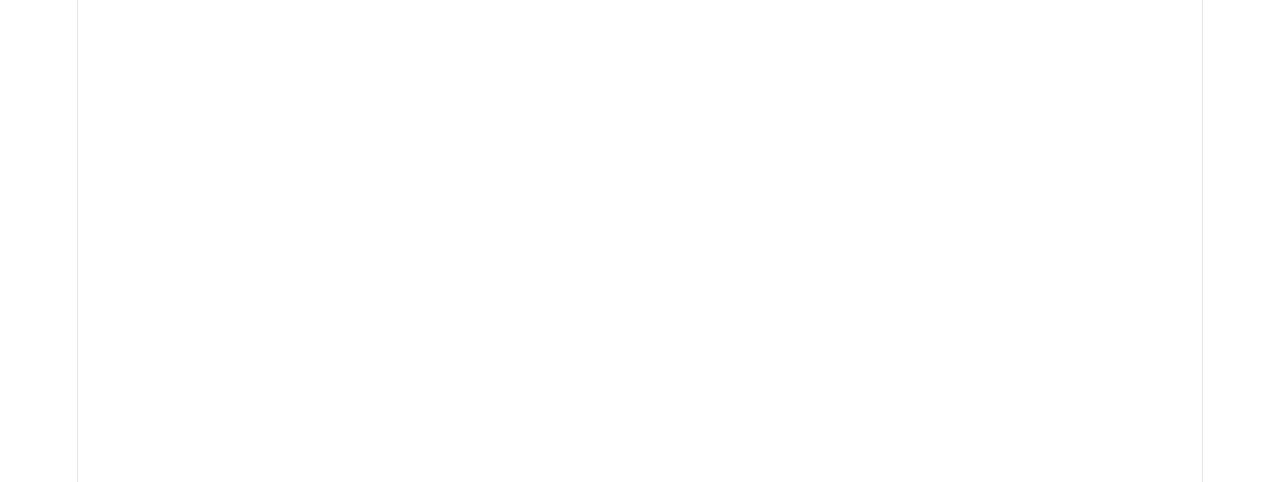
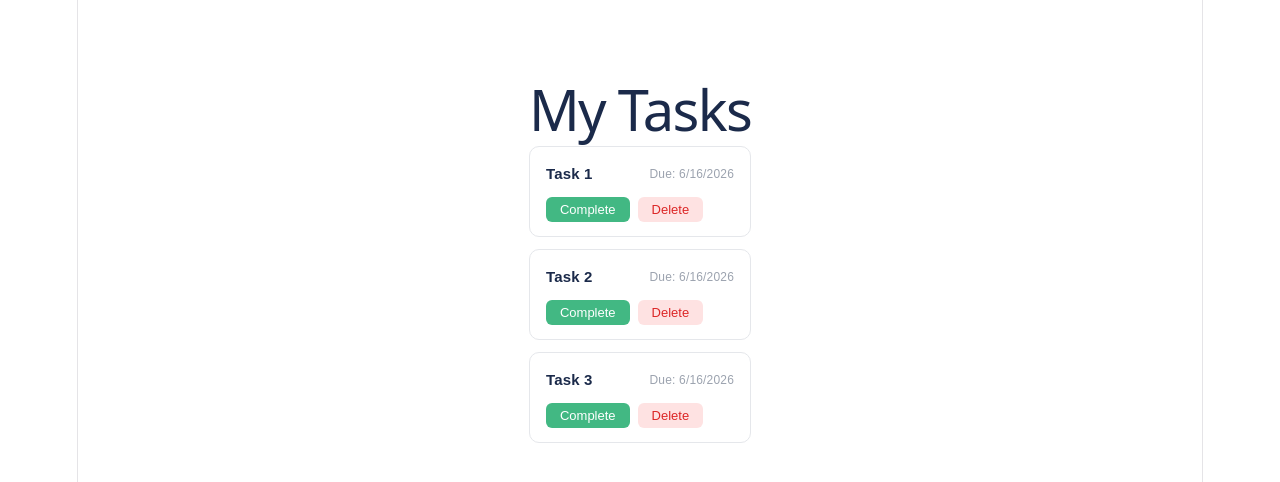
Before and after one commit to stanstan50/IBM-Frontend-Training-June2026, a Vue app in the folder ZENG_STANLEYYALE_FRONTEND/: page /task2 in a window 1280 px wide. Before the commit this address had no page. Shown: the top 482 px of the page. Built offline with nearby package versions, Linux system fonts and the light colour scheme.

Commit message:
task 2 completion

```diff
--- a/ZENG_STANLEYYALE_FRONTEND/src/router/index.ts
+++ b/ZENG_STANLEYYALE_FRONTEND/src/router/index.ts
@@ -15,6 +15,12 @@
       // lazy-loaded: this chunk only downloads when the route is visited
       component: () => import('../views/Task1.vue'),
     },
+    {
+      path: '/task2',
+      name: 'task2',
+      // lazy-loaded: this chunk only downloads when the route is visited
+      component: () => import('../views/Task2.vue'),
+    },
   ],
 })
 
--- a/ZENG_STANLEYYALE_FRONTEND/src/views/Home/Home.vue
+++ b/ZENG_STANLEYYALE_FRONTEND/src/views/Home/Home.vue
@@ -2,6 +2,7 @@
     <nav>
         <RouterLink to="/">Home</RouterLink>
         <RouterLink to="/task1">Task 1</RouterLink>
+        <RouterLink to="/task2">Task 2</RouterLink>
     </nav>
 
 </template>
--- /dev/null
+++ b/ZENG_STANLEYYALE_FRONTEND/src/views/Task2.vue
@@ -0,0 +1,86 @@
+<!--
+=============================================================
+  DAY 2 ASSIGNMENT — TaskListView.vue (Parent Component)
+  This file renders a list of TaskCard components.
+=============================================================
+-->
+<script setup lang="ts">
+import { ref } from 'vue'
+import TaskCard from './TaskCard.vue'
+import type { Task } from './TaskCard.vue'
+
+// TODO 1: Create a ref() tasks array with at least 3 sample tasks
+// Each task: { id, name, done, dueDate }
+const tasks = ref<Task[]>([])
+
+tasks.value = [
+    {
+    id: 1,
+    name: 'Task 1',
+    done: false,
+    dueDate: Date.now()
+  },
+  {
+    id: 2,
+    name: 'Task 2',
+    done: false,
+    dueDate: Date.now()
+  },
+  {
+    id: 3,
+    name: 'Task 3',
+    done: false,
+    dueDate: Date.now()
+  }
+]
+
+// TODO 2: Write handleComplete(id) — toggle the done state of the task with this id
+function handleComplete(id: number) {
+    const task = tasks.value.find(task => task.id === id)
+    if (!task) return
+
+    task.done = !task.done
+}
+
+// TODO 3: Write handleDelete(id) — remove the task with this id from the array
+function handleDelete(id: number) {
+  tasks.value = tasks.value.filter(task => task.id !== id)
+}
+</script>
+
+<template>
+  <div class="task-list-view">
+    <h1>My Tasks</h1>
+
+    <!-- TODO 4: Render a <TaskCard> for each task using v-for
+         - Pass :task="task" as a prop
+         - Listen @complete="handleComplete"
+         - Listen @delete="handleDelete"
+         - Fill the "meta" named slot with the due date
+    -->
+    <TaskCard
+      v-for="task in tasks"
+      :key="task.id"
+      :task="task"
+      @complete="handleComplete(task.id)"
+      @delete="handleDelete(task.id)"
+    >
+      <template #meta>Due: {{ new Date(task.dueDate).toLocaleDateString() }}
+      </template>
+    </TaskCard>
+    <span v-if="tasks.length === 0">No tasks remaining (either all done or deleted)</span>
+  </div>
+</template>
+
+<style scoped>
+.task-list-view {
+  max-width: 520px;
+  margin: 40px auto;
+  padding: 24px;
+  font-family: Arial, sans-serif;
+}
+.task-list-view span {
+
+}
+h1 { color: #1B2A4A; margin-bottom: 24px; }
+</style>
--- /dev/null
+++ b/ZENG_STANLEYYALE_FRONTEND/src/views/TaskCard.vue
@@ -0,0 +1,165 @@
+<!--
+=============================================================
+  DAY 2 ASSIGNMENT — Reusable TaskCard Component
+  Topic: Props, Emits, Slots, Component Lifecycle
+  Files: TaskCard.vue (child)  +  TaskListView.vue (parent)
+  Time: 60 minutes
+=============================================================
+
+OBJECTIVE
+---------
+Build a reusable TaskCard child component that accepts data as props
+and communicates back to the parent via custom events (emits). The
+parent renders a list of TaskCards and handles all state changes.
+
+WHAT TO BUILD — TaskCard.vue (this file)
+-----------------------------------------
+  1. Accept a "task" prop: { id, name, done, dueDate }
+  2. Display the task name and dueDate (via a named slot "meta")
+  3. Emit "complete" event (payload: task.id) when Complete/Undo clicked
+  4. Emit "delete" event (payload: task.id) when Delete clicked
+  5. Show "Complete" when task.done is false, "Undo" when true
+  6. Apply a visual style change when task.done is true
+
+WHAT TO BUILD — TaskListView.vue (see that file)
+-------------------------------------------------
+  1. Hold a tasks ref array with at least 3 sample tasks
+  2. Render a TaskCard for each task using v-for
+  3. Handle @complete → toggle that task's done property
+  4. Handle @delete → remove that task from the array
+  5. Fill the "meta" named slot with the due date
+
+REQUIREMENTS (Acceptance Criteria)
+------------------------------------
+  [x] TaskCard uses defineProps({ task: Object })
+  [x] TaskCard uses defineEmits(['complete', 'delete'])
+  [x] TaskCard has <slot name="meta" /> for optional metadata
+  [x] Parent passes :task="task" and listens @complete @delete
+  [x] Parent fills the slot with <template #meta>...</template>
+  [x] Data flows DOWN (props) and events flow UP (emits)
+  [x] Parent owns the state — TaskCard never mutates props directly
+
+EXTENSION (if you finish early)
+---------------------------------
+  - Add a priority badge prop (low/medium/high) with colour coding
+  - Add an edit mode: clicking the task name turns it into an input
+  - Emit an "update" event when the edited name is saved
+
+HINTS (read only if stuck)
+---------------------------
+  Hint 1: const props = defineProps({ task: { type: Object, required: true } })
+  Hint 2: const emit = defineEmits(['complete', 'delete'])
+  Hint 3: @click="emit('complete', props.task.id)"
+  Hint 4: In the parent — @complete="handleComplete"
+           function handleComplete(id) { find task by id, toggle done }
+  Hint 5: Named slot in child  → <slot name="meta" />
+           Fill in parent      → <template #meta>Due: {{ task.dueDate }}</template>
+  Hint 6: NEVER do this inside TaskCard: props.task.done = !props.task.done
+           That mutates a prop directly — Vue will warn you. Emit instead.
+=============================================================
+-->
+
+<!-- ─── TaskCard.vue ─── -->
+<script setup lang="ts">
+// TODO 1: import defineProps and defineEmits (they are compiler macros — no import needed
+//          but you DO need to call them)
+
+// TODO 2: Define the task prop with type Object, required: true
+export interface Task {
+  id: number,
+  name: string,
+  done: boolean,
+  dueDate: number
+}
+// const props = defineProps({ ... })
+const props = defineProps<{
+  task: Task
+}>()
+
+// TODO 3: Define emits for 'complete' and 'delete'
+// const emit = defineEmits([...])
+const emit = defineEmits(['complete', 'delete'])
+</script>
+
+<template>
+  <!-- TODO 4: Wrap everything in a div with class "task-card"
+               Add :class="{ completed: task.done }" to the wrapper div -->
+  <div class="task-card" :class="{ completed: task.done }">
+
+    <div class="task-header">
+      <!-- TODO 5: Display the task name -->
+       <span class="name">{{  task.name  }}</span>
+
+      <!-- TODO 6: Add the named slot for metadata -->
+       <span class="meta">
+         <slot name="meta">
+
+         </slot>
+       </span>
+    </div>
+
+    <div class="task-actions">
+      <!-- TODO 7: Add Complete/Undo button — text changes based on task.done -->
+      <!--         @click should emit 'complete' with task.id as payload -->
+      <button type="button" class="btn-complete" @click="emit('complete', task.id)">
+        {{ task.done ? 'Undo' : 'Complete' }}
+      </button>
+
+      <!-- TODO 8: Add Delete button — emits 'delete' with task.id -->
+      <button type="button" class="btn-delete" @click="emit('delete')">Delete</button>
+    </div>
+  </div>
+</template>
+
+<style scoped>
+.task-card {
+  background: white;
+  border: 1px solid #e5e7eb;
+  border-radius: 10px;
+  padding: 14px 16px;
+  margin-bottom: 12px;
+  transition: all 0.2s;
+}
+.task-card.completed {
+  background: #f0fdf4;
+  border-color: #86efac;
+  opacity: 0.8;
+}
+.task-header {
+  display: flex;
+  justify-content: space-between;
+  align-items: center;
+  margin-bottom: 10px;
+}
+.task-header span.name {
+  font-weight: 600;
+  font-size: 15px;
+  color: #1B2A4A;
+}
+.task-header .meta {
+  font-size: 12px;
+  color: #9ca3af;
+}
+.task-actions {
+  display: flex;
+  gap: 8px;
+}
+.btn-complete {
+  padding: 5px 14px;
+  background: #42B883;
+  color: white;
+  border: none;
+  border-radius: 6px;
+  cursor: pointer;
+  font-size: 13px;
+}
+.btn-delete {
+  padding: 5px 14px;
+  background: #fee2e2;
+  color: #dc2626;
+  border: none;
+  border-radius: 6px;
+  cursor: pointer;
+  font-size: 13px;
+}
+</style>
```
